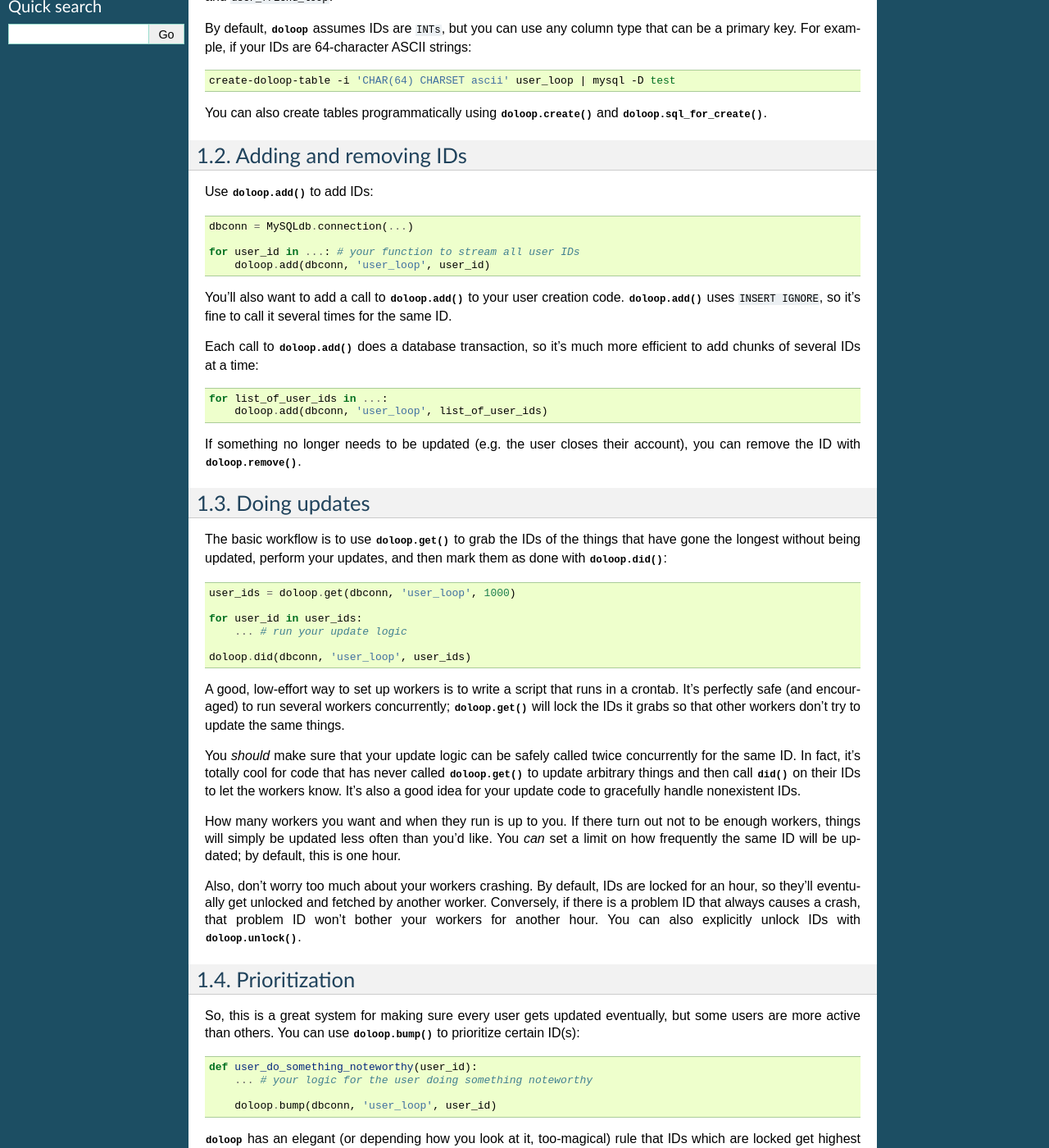
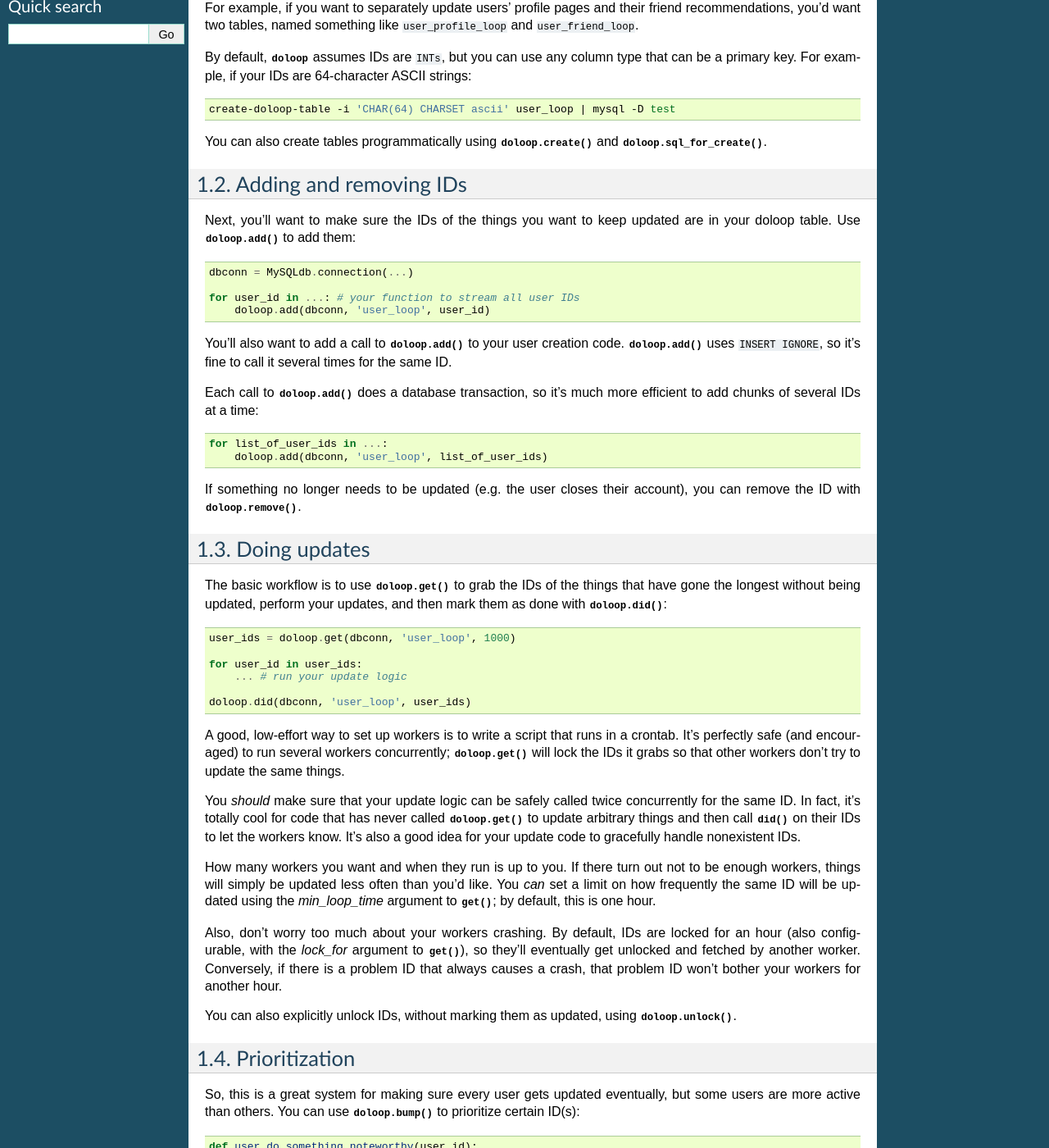
Before and after one commit to Yelp/doloop, a Sphinx documentation site: the page built from docs/tutorial.rst, in a window 1280 px wide and 1400 px high, scrolled down 383 px. Shown: the whole window at 82% size. Built offline with Sphinx 7.4.7, drawn with Linux system fonts in a browser that asks for light colours; the version number could not be read and is left out; some of the changed text lies outside the part shown.

Commit message:
more tutorial fixes

```diff
--- a/docs/tutorial.rst
+++ b/docs/tutorial.rst
@@ -11,19 +11,23 @@
 You'll also want to install the package
 `python-MySQL <http://mysql-python.sourceforge.net/>`_.
 
-Next, you'll want to create at least one table:
+Next, you'll want to create at least one doloop table:
 
 .. code-block:: sh
 
     create-doloop-table user_loop | mysql -D test # or a db of your choice
 
-You'll want one table per kind of update on kind of thing. For example, if you
-want to separately update users' profile pages and their friend
-recommendations, you'd want two tables, named something like
+This table is used to keep track of what IDs we care about, and how recently
+they've been updated. You'll want one table per kind of update on kind of
+thing.
+
+For example, if you want to separately update users' profile pages and their
+friend recommendations, you'd want two tables, named something like
 ``user_profile_loop`` and ``user_friend_loop``.
 
 By default, :py:mod:`doloop` assumes IDs are ``INTs``, but you can use any
-column type that can be a primary key. For example, if your IDs are 64-character ASCII strings:
+column type that can be a primary key. For example, if your IDs are
+64-character ASCII strings:
 
 .. code-block:: sh
 
@@ -36,7 +40,8 @@
 Adding and removing IDs
 -----------------------
 
-Use :py:func:`doloop.add` to add IDs::
+Next, you'll want to make sure the IDs of the things you want to keep updated
+are in your doloop table. Use :py:func:`doloop.add` to add them::
 
     dbconn = MySQLdb.connection(...)
 
@@ -85,13 +90,17 @@
 How many workers you want and when they run is up to you. If
 there turn out not to be enough workers, things will simply be updated less
 often than you'd like. You *can* set a limit on how frequently the same ID
-will be updated; by default, this is one hour.
+will be updated using the *min_loop_time* argument to
+:py:func:`~doloop.get`; by default, this is one hour.
 
 Also, don't worry too much about your workers crashing. By default, IDs are
-locked for an hour, so they'll eventually get unlocked and fetched by
+locked for an hour (also configurable, with the *lock_for* argument to
+:py:func:`~doloop.get`), so they'll eventually get unlocked and fetched by
 another worker. Conversely, if there is a problem ID that always causes a
-crash, that problem ID won't bother your workers for another hour. You can
-also explicitly unlock IDs with :py:func:`doloop.unlock`.
+crash, that problem ID won't bother your workers for another hour.
+
+You can also explicitly unlock IDs, without marking them as updated, using
+:py:func:`doloop.unlock`.
 
 
 Prioritization
```
